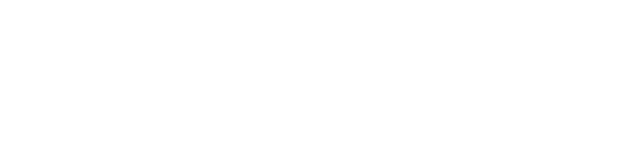
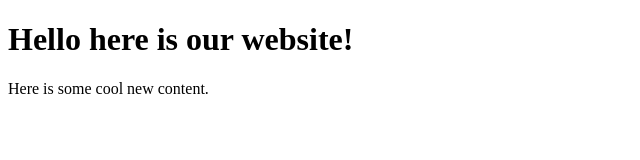
Before and after one commit to Robiyakhon/githubTest, a plain HTML site: page index.html in a window 1280 px wide. Shown: the whole page, without its empty margins (0-640 px from the left). Drawn offline with Linux system fonts and the light colour scheme.

Commit message:
Added a content to index.html
Just friendly hello

```diff
--- a/index.html
+++ b/index.html
@@ -6,6 +6,7 @@
     <title>Document</title>
 </head>
 <body>
-
+    <h1>Hello here is our website!</h1>
+    <p>Here is some cool new content.</p>
 </body>
 </html>
```
